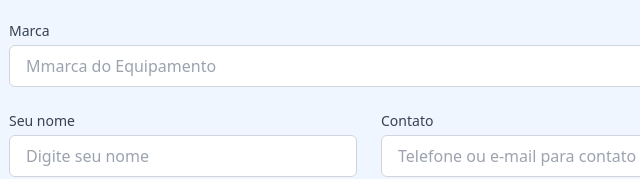
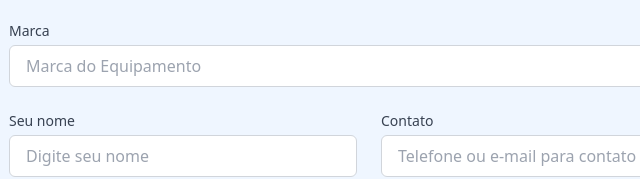
Before and after one commit to JuniorBSDN/appconselhotutelarvigia, a plain HTML site: page public/index.html in a window 1280 px wide. Shown: the part 785-964 px from the top of the page, 271-911 px from the left. Drawn offline with nearby package versions, Linux system fonts and the light colour scheme.

Commit message:
Update index.html

```diff
--- a/public/index.html
+++ b/public/index.html
@@ -72,7 +72,7 @@
 
                     <div>
                         <label for="location" class="block text-sm font-medium text-gray-700 mb-1">Marca</label>
-                        <input type="text" id="location" class="w-full px-4 py-2 border border-gray-300 rounded-md focus:ring-blue-500 focus:border-blue-500" placeholder="Mmarca do Equipamento" required>
+                        <input type="text" id="location" class="w-full px-4 py-2 border border-gray-300 rounded-md focus:ring-blue-500 focus:border-blue-500" placeholder="Marca do Equipamento" required>
                     </div>
 
                     <div class="grid grid-cols-1 md:grid-cols-2 gap-6">
```
